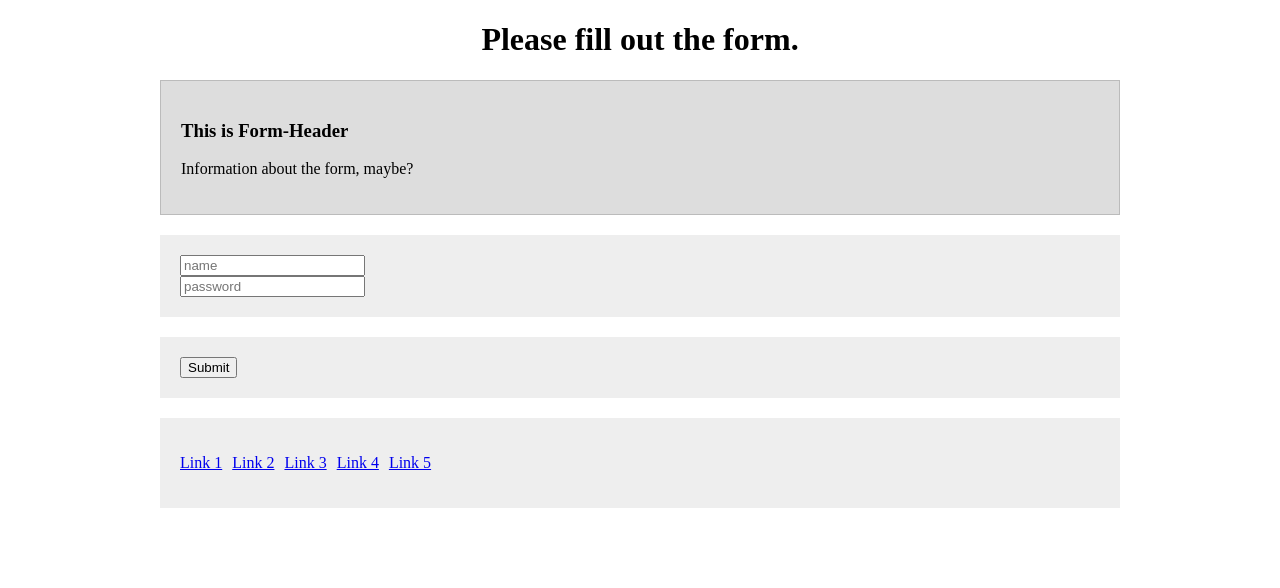
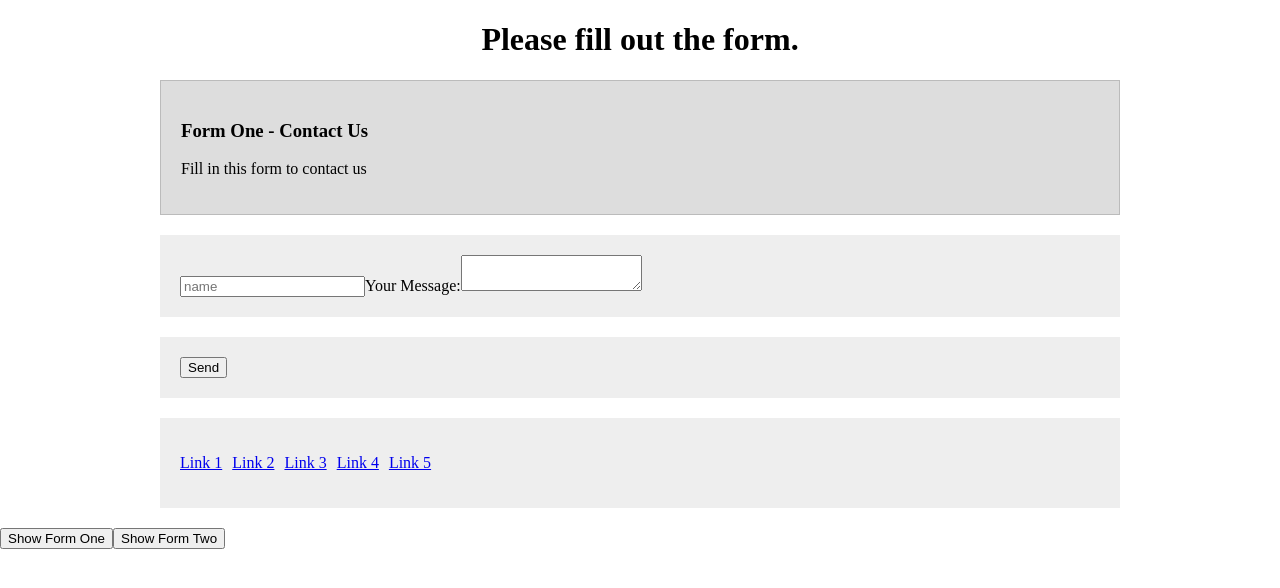
Before and after one commit to Syahirdev/vuejs-playlist, a Vue app in the folder vue-cli/: page / in a window 1280 px wide. Shown: the top 588 px of the page. Built offline with nearby package versions, Linux system fonts and the light colour scheme.

Commit message:
dynamic component
is used to create more than one component reusable.
e.g two form can switch both without losing its internal integrity haha peningnya

```diff
--- a/vue-cli/src/App.vue
+++ b/vue-cli/src/App.vue
@@ -1,30 +1,24 @@
 <template>
 	<div>
-		<form-helper>
-			<div slot="form-header">
-				<h3>This is Form-Header</h3>
-				<p>Information about the form, maybe?</p>
-			</div>
-			<div slot="form-fields">
-				<input type="text" placeholder="name" required /><br />
-				<input type="password" placeholder="password" required />
-			</div>
-			<div slot="form-controls">
-				<button @click="handleSubmit">Submit</button>
-			</div>
-		</form-helper>
+		<keep-alive>
+			<component v-bind:is="component"></component>
+		</keep-alive>
+		<button @click="component = 'form-one'">Show Form One</button>
+		<button @click="component = 'form-two'">Show Form Two</button>
 	</div>
 </template>
 
 <script>
-import formHelper from './components/formHelper.vue';
+import formOne from './components/formOne.vue';
+import formTwo from './components/formTwo.vue';
 export default {
 	components: {
-		'form-helper': formHelper,
+		'form-one': formOne,
+		'form-two': formTwo,
 	},
 	data() {
 		return {
-			title: 'Im a dynamic slot title',
+			component: 'form-one',
 		};
 	},
 	methods: {
--- /dev/null
+++ b/vue-cli/src/components/formOne.vue
@@ -0,0 +1,43 @@
+<template>
+	<div>
+		<form-helper>
+			<div slot="form-header">
+				<h3>Form One - Contact Us</h3>
+				<p>Fill in this form to contact us</p>
+			</div>
+			<div slot="form-fields">
+				<input type="text" placeholder="name" required />
+				<label>Your Message:</label>
+				<textarea></textarea>
+			</div>
+			<div slot="form-controls">
+				<button v-on:click="handleSubmit">Send</button>
+			</div>
+		</form-helper>
+	</div>
+</template>
+
+<script>
+// Imports
+import formHelper from './formHelper.vue';
+export default {
+	components: {
+		'form-helper': formHelper,
+	},
+	data() {
+		return {};
+	},
+	methods: {
+		handleSubmit: function() {
+			alert('thanks for submitting form one & contacting us');
+		},
+	},
+};
+</script>
+
+<style>
+body {
+	margin: 0;
+	font-family: 'Nunito SemiBold';
+}
+</style>
--- /dev/null
+++ b/vue-cli/src/components/formTwo.vue
@@ -0,0 +1,42 @@
+<template>
+	<div>
+		<form-helper>
+			<div slot="form-header">
+				<h3>Form Two - Log In</h3>
+				<p>Enter your details to log-in</p>
+			</div>
+			<div slot="form-fields">
+				<input type="text" placeholder="username" required />
+				<input type="password" placeholder="password" required />
+			</div>
+			<div slot="form-controls">
+				<button v-on:click="handleSubmit">Login</button>
+			</div>
+		</form-helper>
+	</div>
+</template>
+
+<script>
+// Imports
+import formHelper from './formHelper.vue';
+export default {
+	components: {
+		'form-helper': formHelper,
+	},
+	data() {
+		return {};
+	},
+	methods: {
+		handleSubmit: function() {
+			alert('thanks for logging in (form two)');
+		},
+	},
+};
+</script>
+
+<style>
+body {
+	margin: 0;
+	font-family: 'Nunito SemiBold';
+}
+</style>
```
